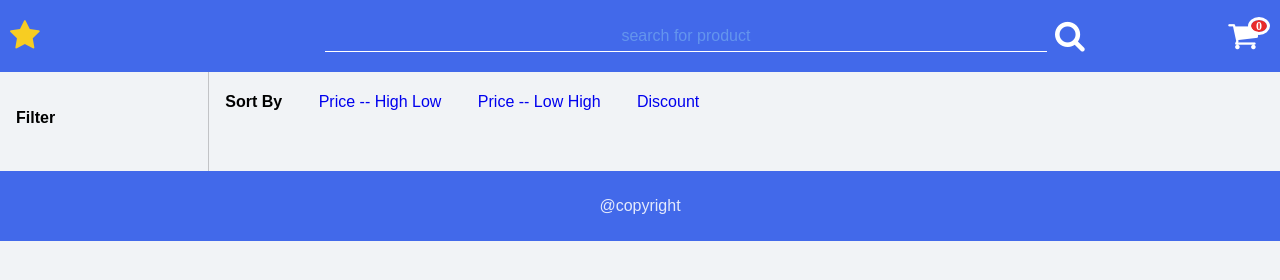
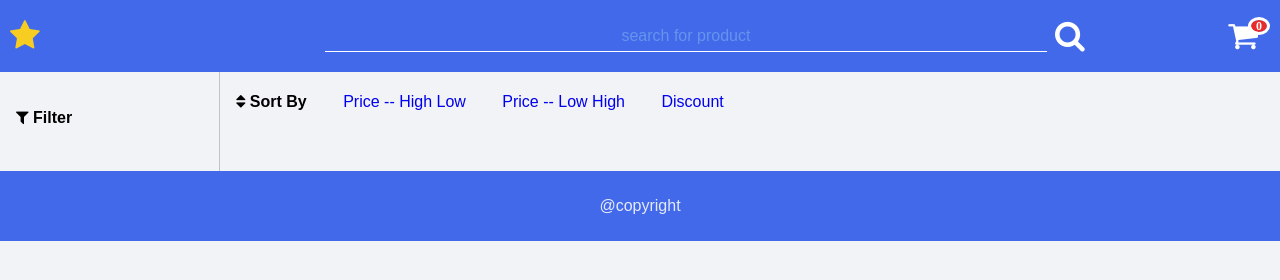
Before and after one commit to irfangg/shoppingcart-plain, a website built with webpack: page index.html in a window 1280 px wide. Built offline with nearby package versions, Linux system fonts and the light colour scheme.

Commit message:
added sort and filter icons

```diff
--- a/index.html
+++ b/index.html
@@ -38,7 +38,7 @@
 
     <section class="wrapper">
       <div class="filter">
-        <h4>Filter</h4>
+        <h4><i class="fa fa-filter"></i> Filter</h4>
         <div class="slider-container">
           <span id="min"></span>
           <span id="max"></span>
@@ -46,7 +46,7 @@
         </div>
       </div>
       <div class="sortBy">
-        <h4>Sort By</h4>
+        <h4><i class="fa fa-sort"></i> Sort By</h4>
         <ul class="sort-list">
           <li>
             <a href="#HighLow" data-value="highToLow" class="notActiveSort"
```
